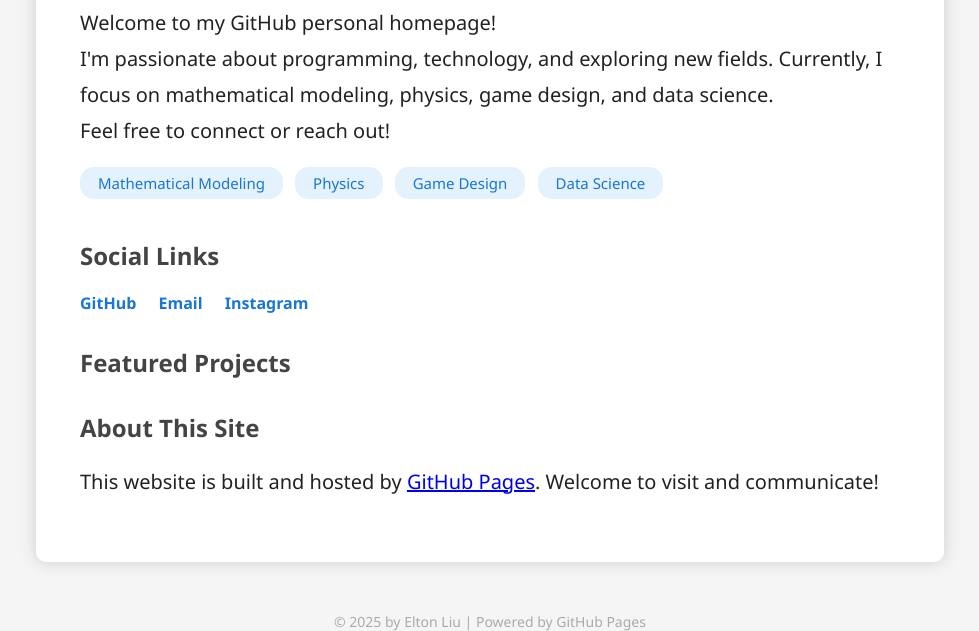
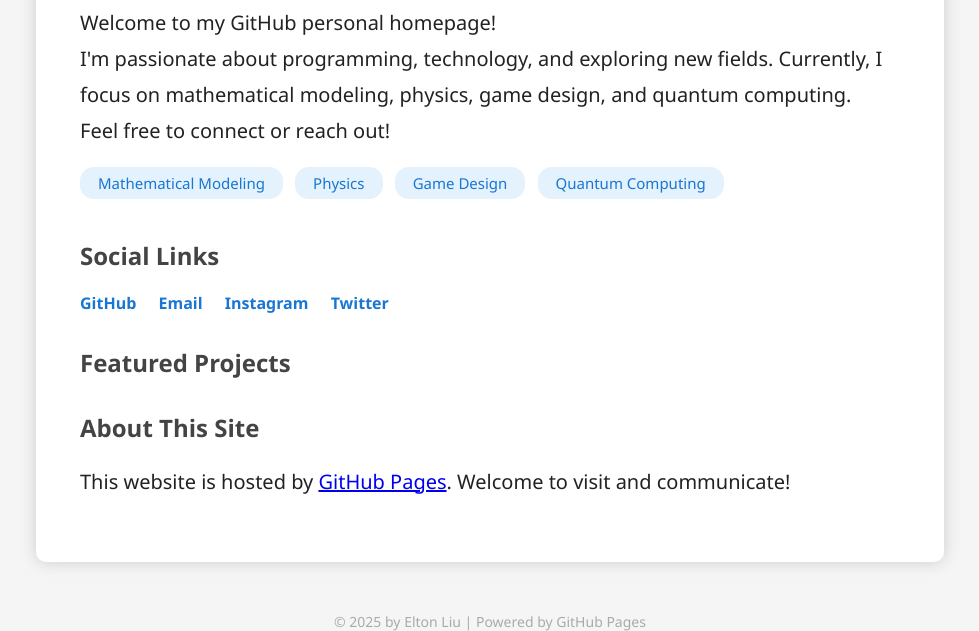
Before and after one commit to evret12/evret12.github.io, a plain HTML site: page index.html in a window 1280 px wide. Shown: the part 175-806 px from the top of the page, without its empty margins (150-1129 px from the left). Drawn offline with Linux system fonts and the light colour scheme.

Commit message:
Update index.html

```diff
--- a/index.html
+++ b/index.html
@@ -25,21 +25,21 @@
         <h1>Elton Liu</h1>
         <div class="intro">
             Welcome to my GitHub personal homepage!<br>
-            I'm passionate about programming, technology, and exploring new fields. Currently, I focus on mathematical modeling, physics, game design, and data science.<br>
+            I'm passionate about programming, technology, and exploring new fields. Currently, I focus on mathematical modeling, physics, game design, and quantum computing.<br>
             Feel free to connect or reach out!
         </div>
         <div class="tags">
             <span class="tag">Mathematical Modeling</span>
             <span class="tag">Physics</span>
             <span class="tag">Game Design</span>
-            <span class="tag">Data Science</span>
+            <span class="tag">Quantum Computing</span>
         </div>
         <h2>Social Links</h2>
         <div class="links">
             <a href="https://github.com/evret12" target="_blank">GitHub</a>
             <a href="mailto:eltonlds@163.com">Email</a>
             <a href="https://www.instagram.com/evret12" target="_blank">Instagram</a>
-            <!-- Add more social links if needed -->
+            <a href="https://x.com/et12evr" target="_blank">Twitter</a>
         </div>
         <h2>Featured Projects</h2>
         <div class="projects">
@@ -47,7 +47,7 @@
         </div>
         <h2>About This Site</h2>
         <div class="intro">
-            This website is built and hosted by <a href="https://pages.github.com/" target="_blank">GitHub Pages</a>. Welcome to visit and communicate!
+            This website is hosted by <a href="https://pages.github.com/" target="_blank">GitHub Pages</a>. Welcome to visit and communicate!
         </div>
     </div>
     <div class="footer">
```
